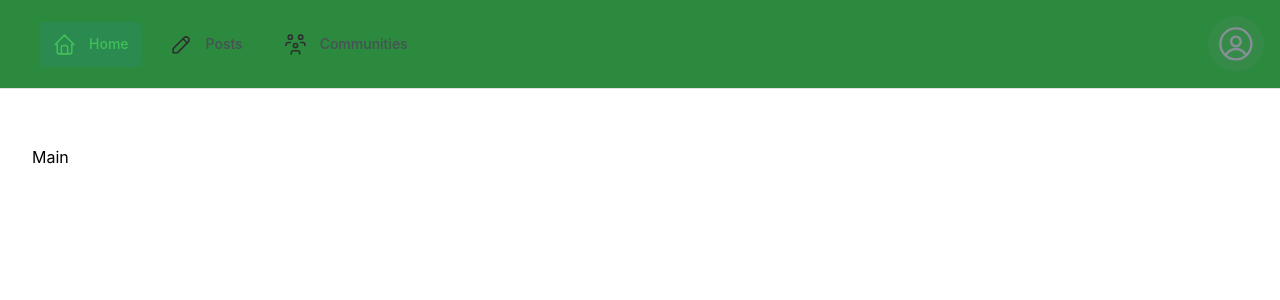
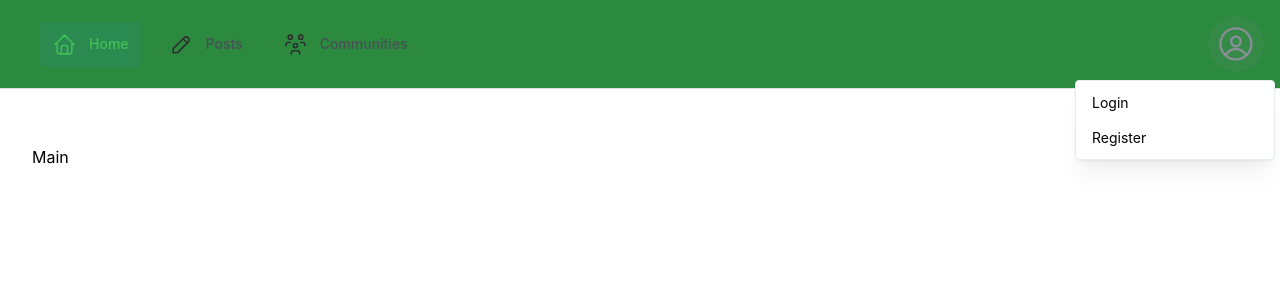
Before and after one commit to mattgrossfeld/website-frontend, a Next.js app: page / in a window 1280 px wide. Both pictures are taken after a click on the button 1244 px from the left and 36 px from the top of the page. Shown: the top 300 px of the page. Built offline with nearby package versions, Linux system fonts and the light colour scheme.

Commit message:
Fixed dropdown for avatar

```diff
--- a/components/Layout/AvatarButton.tsx
+++ b/components/Layout/AvatarButton.tsx
@@ -3,9 +3,9 @@ import { Group, Avatar, Menu, UnstyledButton } from '@mantine/core';
 import classes from './Layout.module.css';
 
 
-export const AvatarButton = forwardRef<HTMLButtonElement>(
-  () => (
-    <UnstyledButton>
+export const AvatarButton = forwardRef<HTMLButtonElement, React.ComponentPropsWithoutRef<'button'>>(
+  (props, ref) => (
+    <UnstyledButton {...props} ref={ref}>
       <Group>
         <Avatar className={classes.avatar} size="lg" radius="xl" />
       </Group>
@@ -15,12 +15,15 @@ export const AvatarButton = forwardRef<HTMLButtonElement>(
 
 export function AvatarMenu() {
   return (
-    <Menu>
+    <Menu  shadow="md" width={200}>
       <Menu.Target>
         <AvatarButton/>
       </Menu.Target>
-      <Menu.Item>Login</Menu.Item>
-      <Menu.Item>Register</Menu.Item>
+      <Menu.Dropdown>
+        <Menu.Item>Login</Menu.Item>
+        <Menu.Item>Register</Menu.Item>
+      </Menu.Dropdown>
     </Menu>
+
   );
 }
--- a/components/Layout/Header.tsx
+++ b/components/Layout/Header.tsx
@@ -5,7 +5,7 @@ import {
   IconUsersGroup,
 } from '@tabler/icons-react';
 import { Group, MantineProvider } from '@mantine/core';
-import { AvatarButton } from './AvatarButton';
+import { AvatarButton, AvatarMenu } from './AvatarButton';
 import classes from './Layout.module.css';
 
 const data = [
@@ -45,8 +45,7 @@ export function Header() {
 
             </div>
         </nav>
-        <AvatarButton />
-        {/* <Avatar className={classes.avatar} size="lg" radius="xl"/> */}
+        <AvatarMenu />
     </div>
     </MantineProvider>
   );
```
